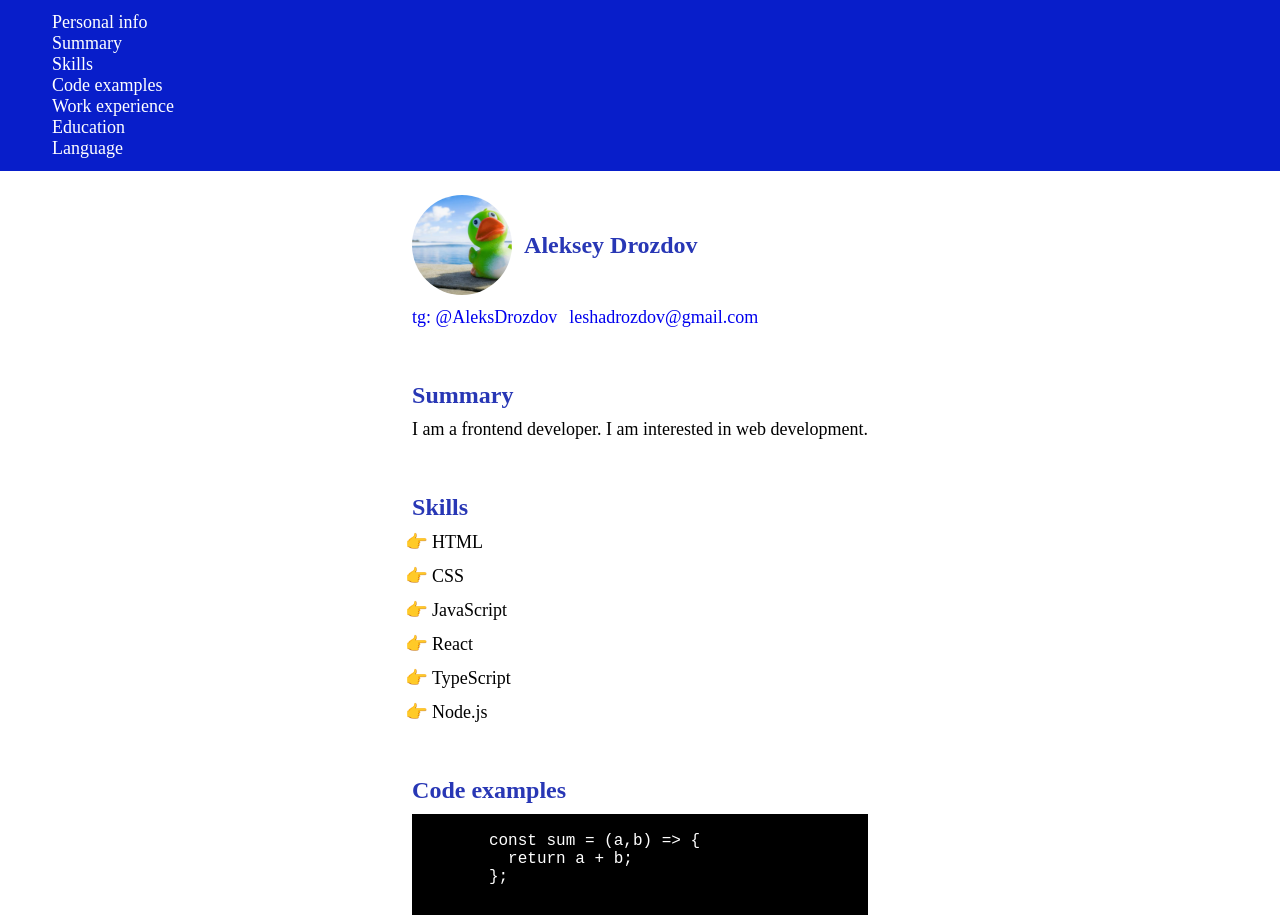
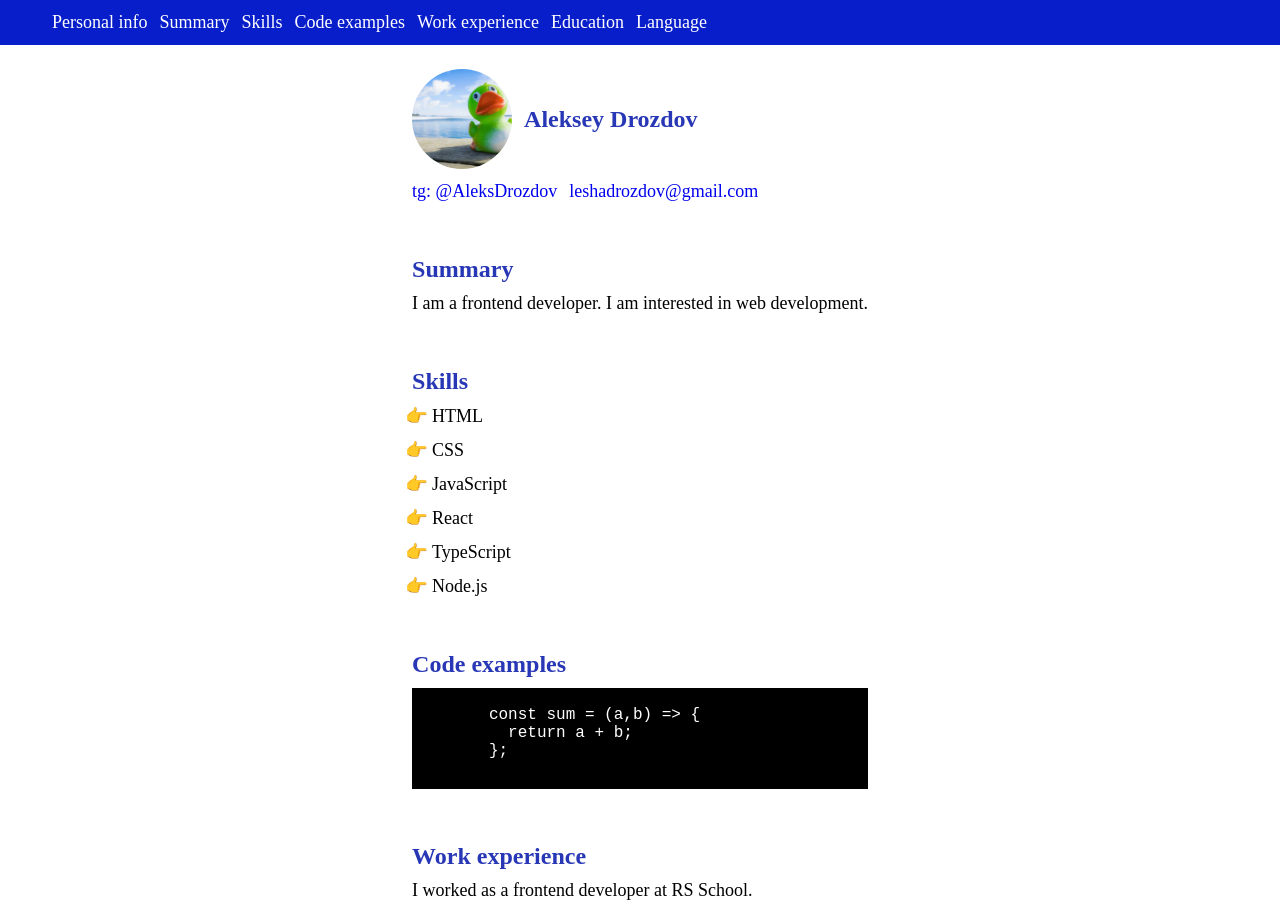
Before and after one commit to aleksey-drozdov/rsschool-cv, a website: page index.html in a window 1280 px wide. Shown: the top 918 px of the page. Drawn offline with Linux system fonts and the light colour scheme.

Commit message:
fix: apply flex layout to navigation list

```diff
--- a/index.html
+++ b/index.html
@@ -10,7 +10,7 @@
 <body class="body">
 <header class="header">
   <nav class="container">
-    <ul>
+    <ul class="nav-list">
       <li><a href="#personal" class="link">Personal info</a></li>
       <li><a href="#summary" class="link">Summary</a></li>
       <li><a href="#skills" class="link">Skills</a></li>
--- a/style.css
+++ b/style.css
@@ -57,6 +57,11 @@ section {
 .header {
   background-color: var(--c-bg);
   padding: 12px 0;
+}
+
+.nav-list {
+  display: flex;
+  gap: 12px;
 }
 
 .link {
```
